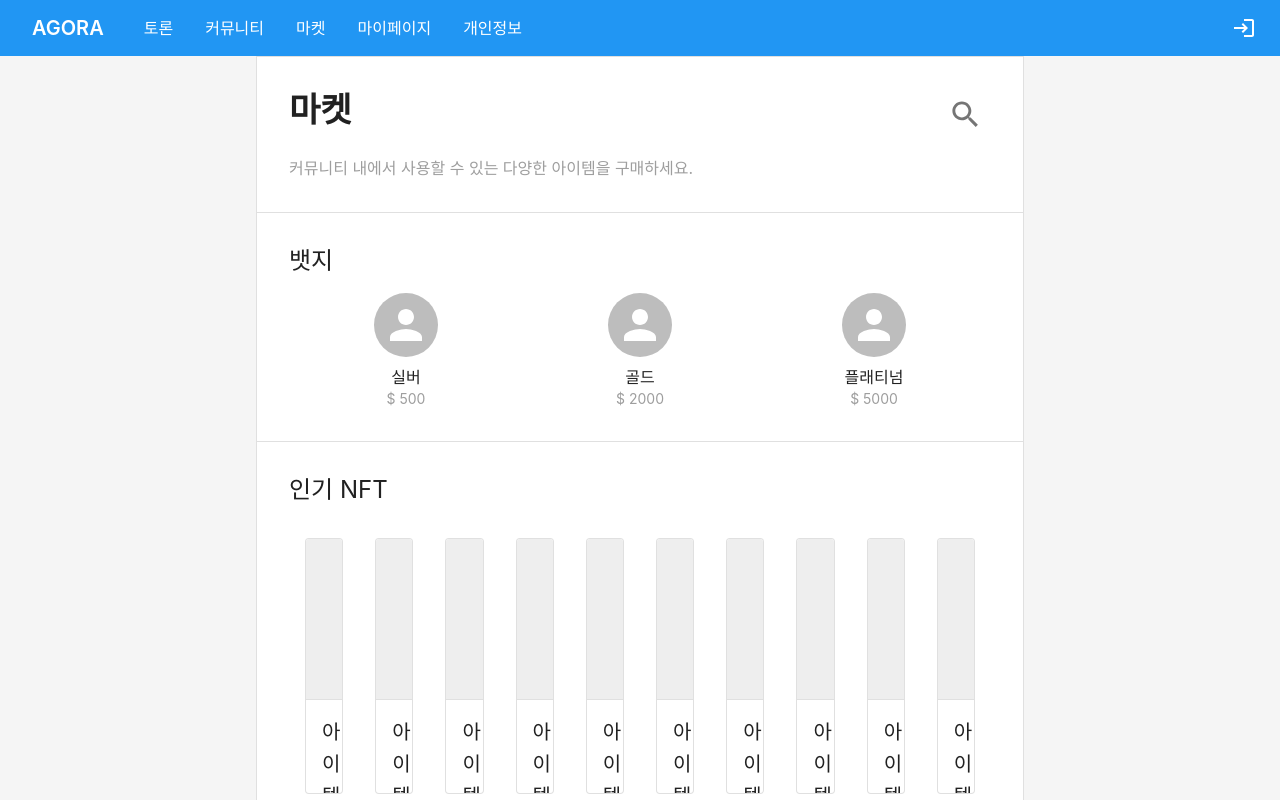
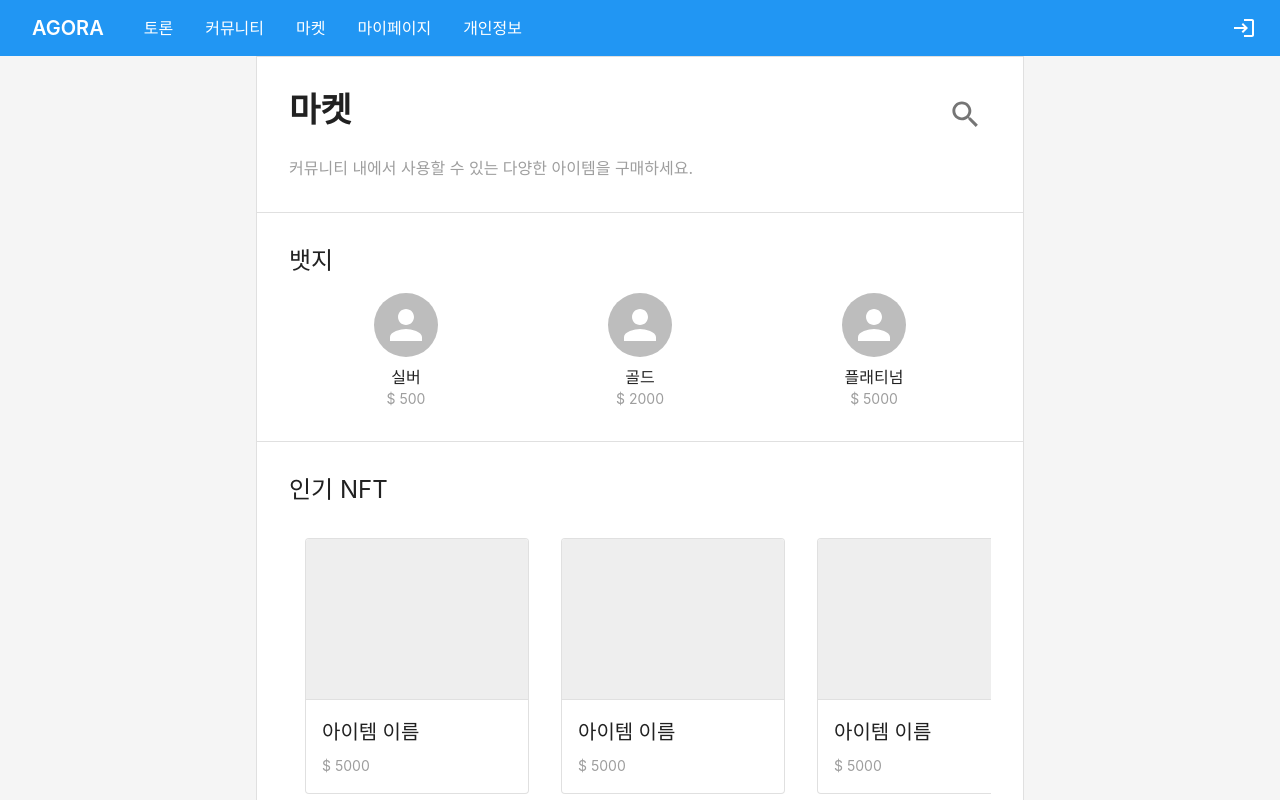
Before and after one commit to BEB-Agora-Project/Project-Agora_client, a React (Create React App) app in the folder client/: page /market in a window 1280 px wide. Shown: the top 800 px of the page. Built offline with nearby package versions, Linux system fonts and the light colour scheme; a small style sheet from the web is missing.

Commit message:
fix: 마이너

```diff
--- a/client/src/components/MarketItemCard.tsx
+++ b/client/src/components/MarketItemCard.tsx
@@ -4,7 +4,7 @@ import { grey } from "@mui/material/colors";
 
 const MarketItemCard: React.FC = () => {
   return (
-    <Card sx={{ width: "14rem", height: "16rem" }} variant="outlined">
+    <Card sx={{ minWidth: "14rem", height: "16rem" }} variant="outlined">
       <Box sx={{ height: "10rem", bgcolor: grey[200] }} />
       <Divider />
       <Stack spacing={1} sx={{ p: 2 }}>
```
